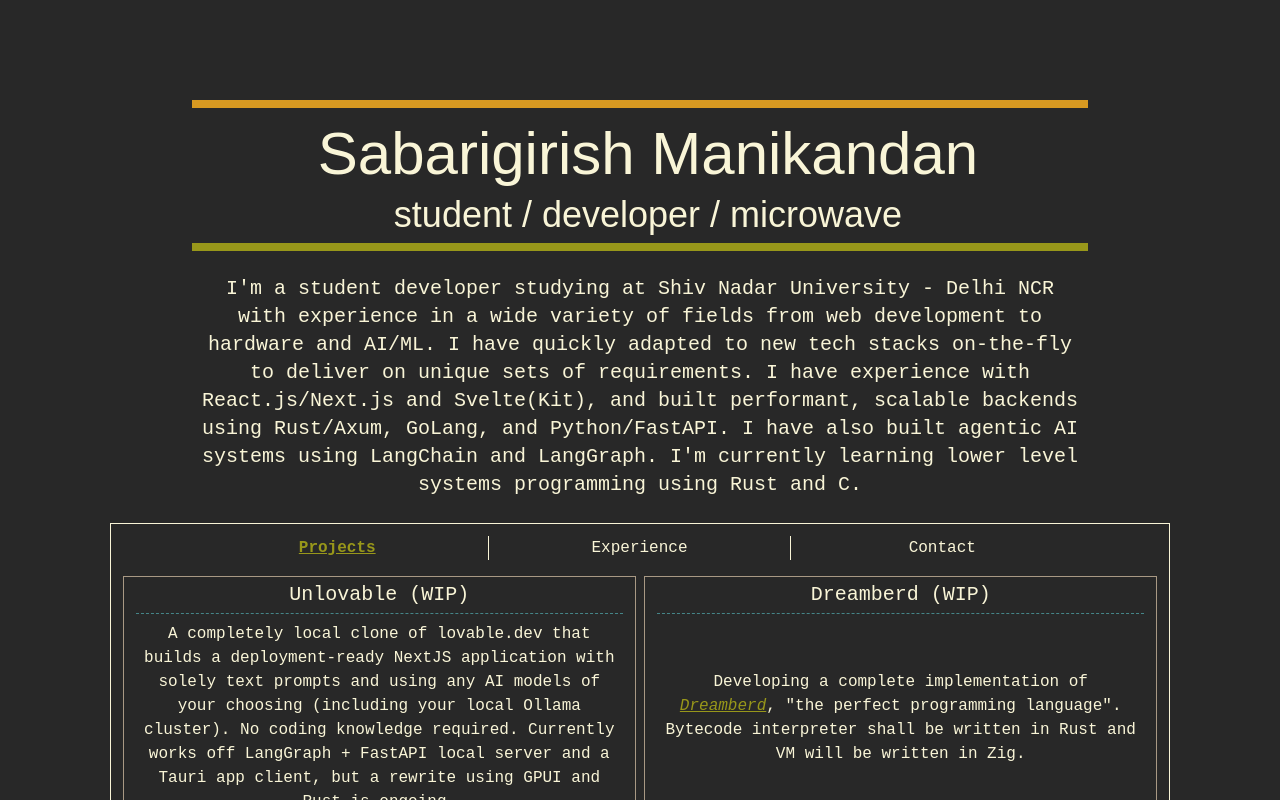
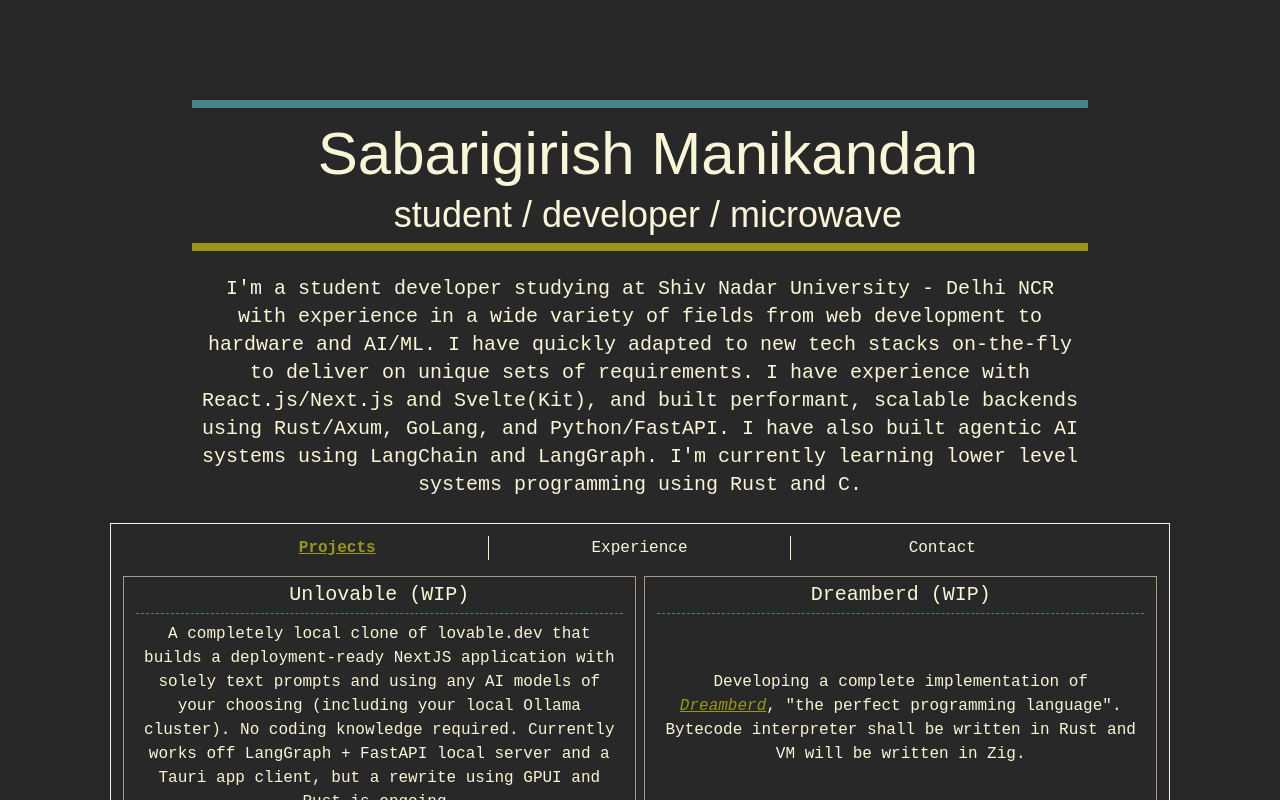
Before and after one commit to lg28literconvectionmicrowaveoven/site, a Svelte app: page / in a window 1280 px wide. Shown: the top 800 px of the page. Built offline with nearby package versions, Linux system fonts and the light colour scheme; a web font is replaced by a local one.

Commit message:
change colors

```diff
--- a/src/App.svelte
+++ b/src/App.svelte
@@ -115,7 +115,7 @@
 >
   <div class="flex flex-col gap-4 md:gap-6 w-full">
     <div class="max-w-4xl m-auto w-full">
-      <div class="flex-1 h-1.5 md:h-2 bg-gvb-yellow mb-2"></div>
+      <div class="flex-1 h-1.5 md:h-2 bg-gvb-blue mb-2"></div>
       <h1
         class="m-auto text-gvb-white font-huge text-3xl sm:text-4xl md:text-5xl lg:text-6xl pl-2 md:pl-4 text-center leading-tight"
       >
```
Also changed, not shown: src/app.css (+0 -10 lines).
